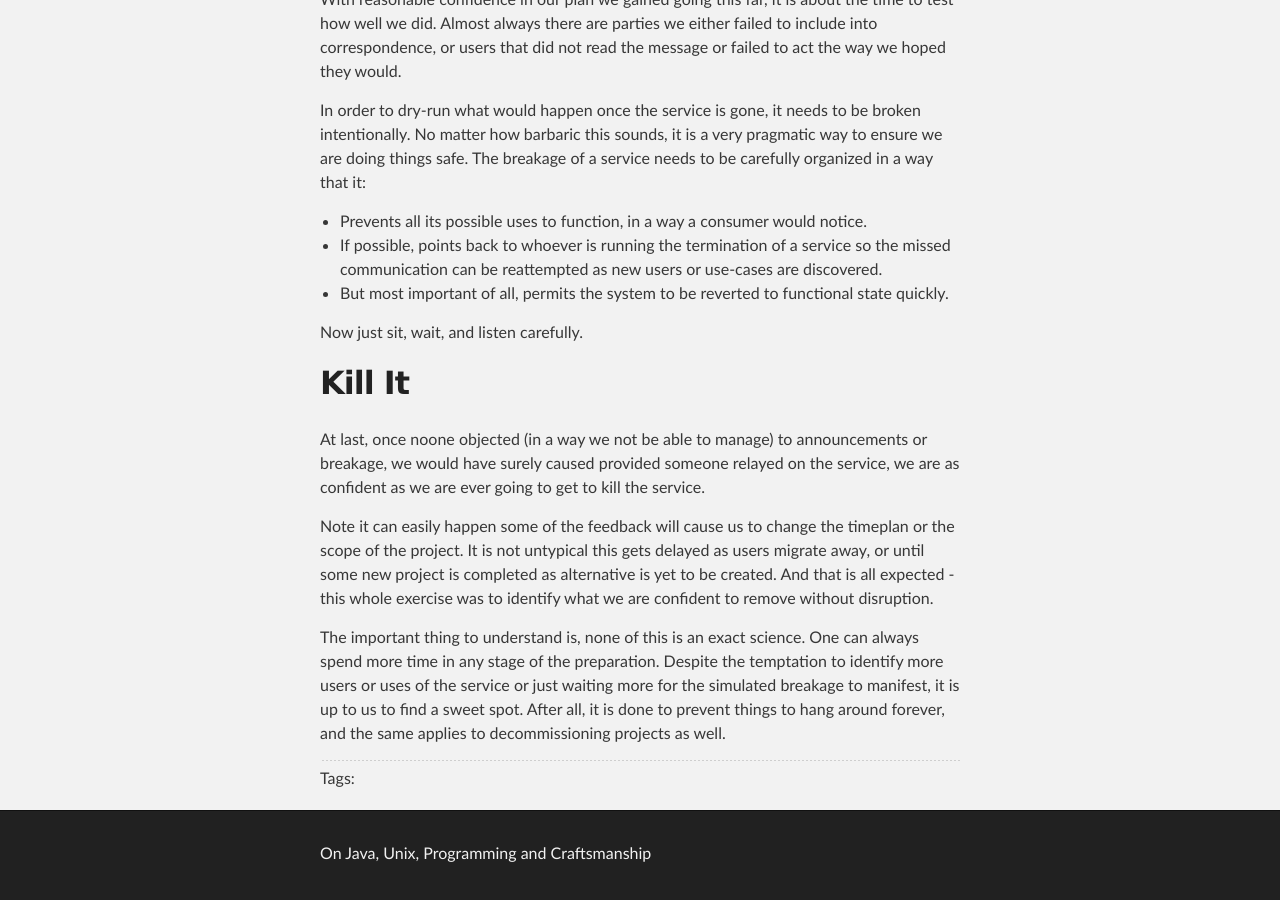
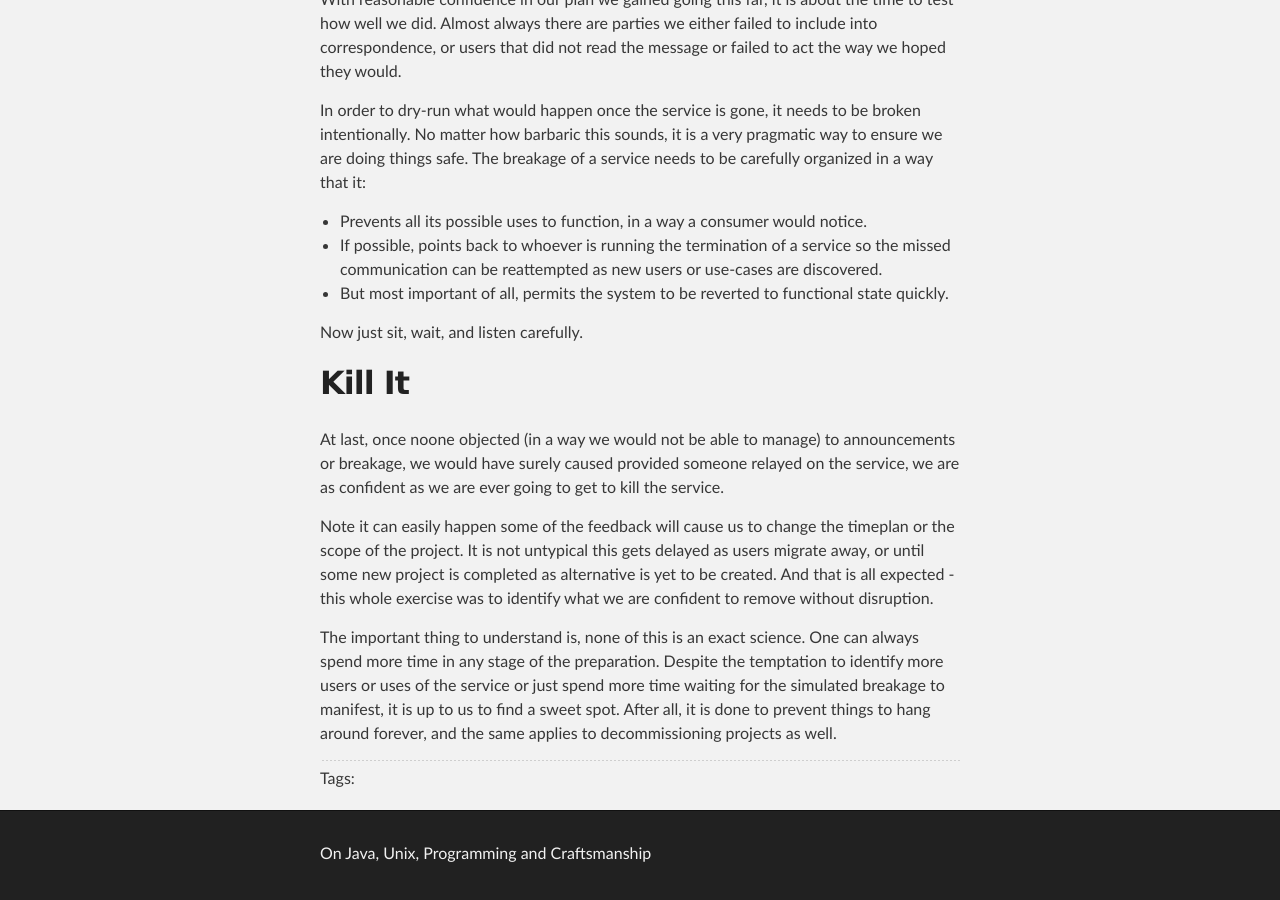
Before and after one commit to olivergondza/olivergondza.github.io, a Jekyll site: the page built from _posts/2019-03-01-decommisioning.md, in a window 1280 px wide and 900 px high, scrolled down 1511 px. Built offline with Jekyll 4.4.1, drawn with Linux system fonts in a browser that asks for light colours; some of the changed text lies outside the part shown.

Commit message:
Fixup spelling

```diff
--- a/_posts/2019-03-01-decommisioning.md
+++ b/_posts/2019-03-01-decommisioning.md
@@ -73,7 +73,7 @@ Now just sit, wait, and listen carefully.
 
 ## Kill It
 
-At last, once noone objected (in a way we not be able to manage) to announcements
+At last, once noone objected (in a way we would not be able to manage) to announcements
 or breakage, we would have surely caused provided someone relayed on the service,
 we are as confident as we are ever going to get to kill the service.
 
@@ -85,7 +85,7 @@ confident to remove without disruption.
 
 The important thing to understand is, none of this is an exact science. One can
 always spend more time in any stage of the preparation. Despite the temptation to identify
-more users or uses of the service or just waiting more for the simulated
+more users or uses of the service or just spend more time waiting for the simulated
 breakage to manifest, it is up to us to find a sweet spot. After all, it is
 done to prevent things to hang around forever, and the same applies
 to decommissioning projects as well.
```
Also changed, not shown: other parts of _posts/2019-03-01-decommisioning.md (+2 -2 lines).
